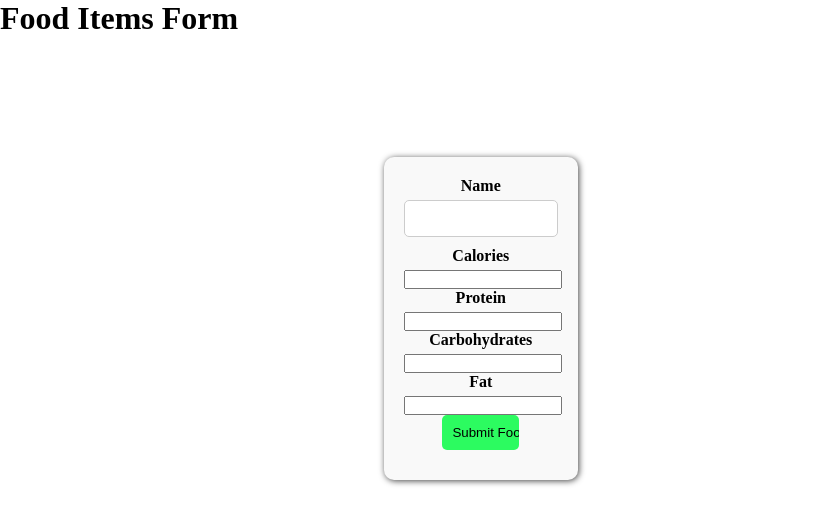
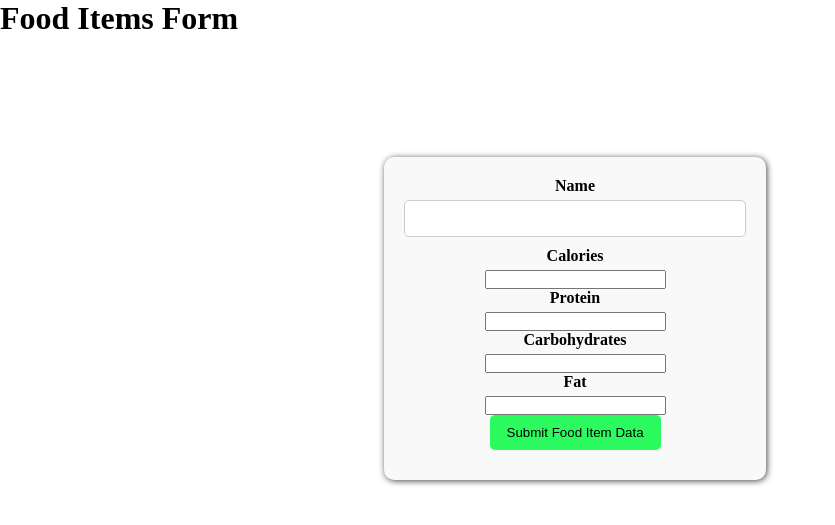
Before and after one commit to DadoveNonye/NutriPlan, a Flask app: page /food-items in a window 1280 px wide. Shown: the top 525 px of the page, without its empty margins (0-835 px from the left). Run offline with Flask 3, Linux system fonts and the light colour scheme; the visitor is signed in with stand-in values (Sample User, id 1).

Commit message:
{update}

```diff
--- a/app/static/css/style.css
+++ b/app/static/css/style.css
@@ -271,8 +271,8 @@ nav > ul > li:hover::after {
 form {
   box-shadow: 1px 1px 6px rgba(0, 0, 0, 0.724);
   padding: 30px;
-  max-width: 30%;
-  width:200px;
+
+  width:300px;
   border-radius: 10px;
   text-align: center;
   padding-right: 45px;
```
